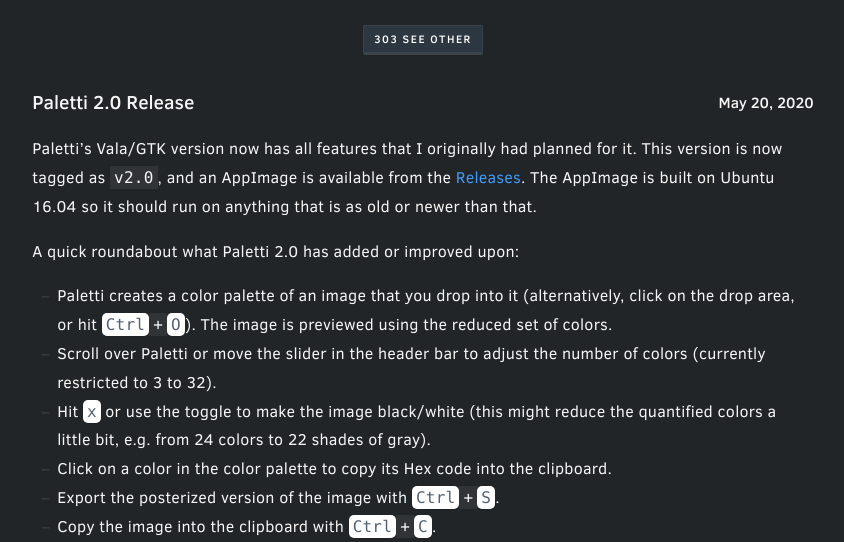
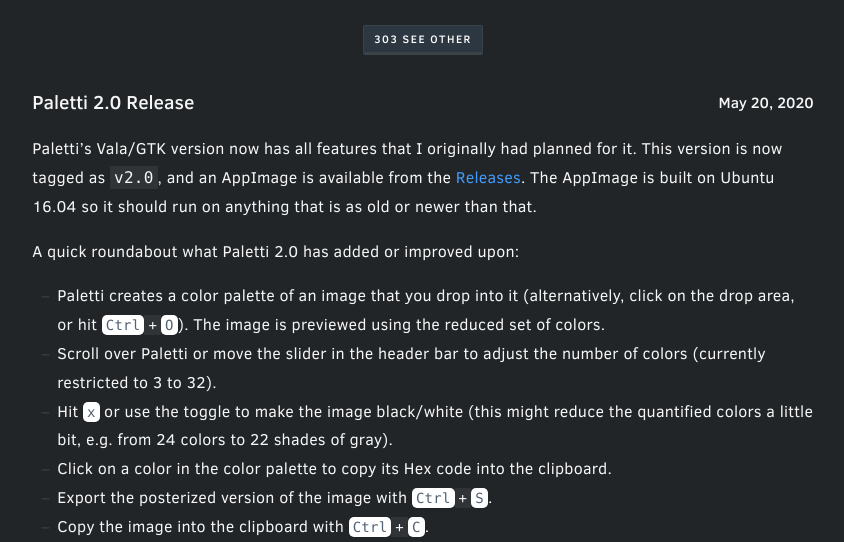
Before and after one commit to Eroica/eroica.github.io, a Jekyll site: the page built from _posts/2020-05-20-Paletti-20-Release.md, in a window 1280 px wide. Shown: the part 320-862 px from the top of the page, without its empty margins (217-1061 px from the left). Built offline with Jekyll 4.4.1, drawn with Linux system fonts in a browser that asks for light colours.

Commit message:
Update _typography.scss

```diff
--- a/_sass/_typography.scss
+++ b/_sass/_typography.scss
@@ -44,6 +44,9 @@
 	background-color: #fff;
 	border-radius: 5px;
 	box-shadow: 0 1px 2px rgba(0, 16, 48, .06);
+	font-size: 14px;
+
+	& + code {font-size: 14px;}
 }
 .-dark kbd {color: $font-color-dark;}
 
```
